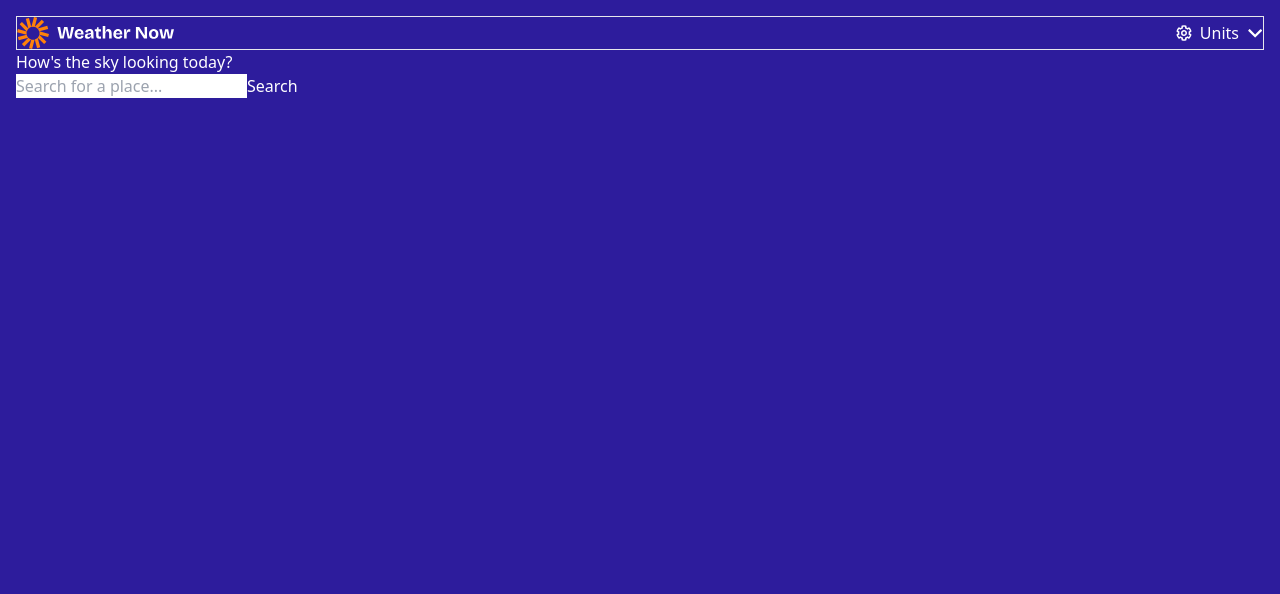
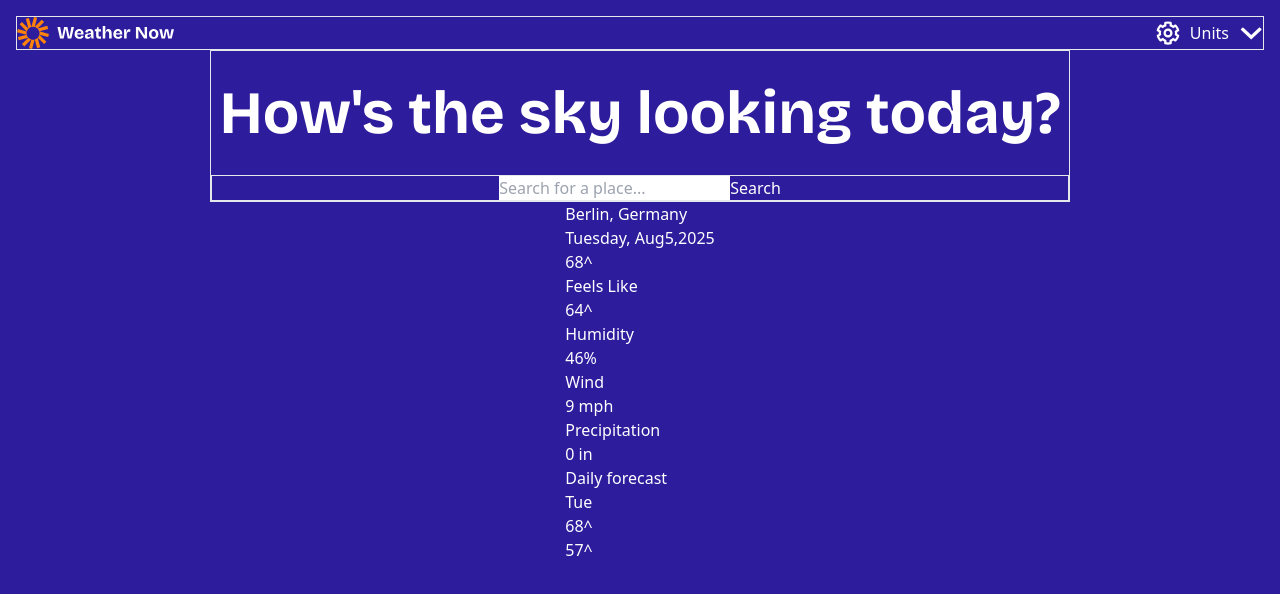
Before and after one commit to ASHISHBISHT-gi/weather_api, a React (Vite) app: page / in a window 1280 px wide. Shown: the top 594 px of the page. Built offline with nearby package versions, Linux system fonts and the light colour scheme.

Commit message:
added_layout_component

```diff
--- a/package.json
+++ b/package.json
@@ -10,6 +10,7 @@
     "preview": "vite preview"
   },
   "dependencies": {
+    "openmeteo": "^1.2.3",
     "react": "^19.2.8",
     "react-dom": "^19.2.8"
   },
--- a/src/App.tsx
+++ b/src/App.tsx
@@ -1,17 +1,20 @@
 //App.tsx
+import { fetchWeatherApi } from "openmeteo";
+import { useRef } from "react";
+const url = "https://api.open-meteo.com/v1/forecast";
 
 // feature: Header
 function Header(){
   return(
     <header>
       <ul  className="flex justify-between border">
-        <li><img className="w-[80%]" src="./assets/images/logo.svg" alt="logo"/></li>
+        <li><img className="w-[80%] min-w-[131px]" src="./assets/images/logo.svg" alt="logo"/></li>
 
         {/* right side */}
-        <li className="flex  items-center gap-2">
-          <img className="w-[1rem]" src="./assets/images/icon-units.svg" alt="setting"/>
+        <li className="flex  items-center gap-2.5">
+          <img className="w-[1.5rem] min-w-[8px]" src="./assets/images/icon-units.svg" alt="setting"/>
           <p>Units</p>
-          <img className="w-[1rem]" src="./assets/images/icon-dropdown.svg" alt="dropdown"/>
+          <img className="w-[1.5rem] min-w-[8px]" src="./assets/images/icon-dropdown.svg" alt="dropdown"/>
         </li>
       </ul>
     </header>
@@ -19,23 +22,123 @@ function Header(){
 }
 // feature: search
 function Search(){
+  const search_url: string = "https://geocoding-api.open-meteo.com/v1/search?name="
+  // search place
+  const submitHandler = async (e)=>{
+      e.preventDefault();
+      const clientData = new FormData(e.target);
+      console.log("clientData is ",clientData);
+      // const response = await fetch(search_url)
+  }
   return(
-    <>
-    <h1>How's the sky looking today?</h1>
-    <form method="GET" action="http://192.168.1.10:1234/">
-      <input type="search" placeholder="Search for a place..."/>
-      <button>Search</button>
-    </form>
-    </>
+    // container
+    <div className="border text-center box-border ">
+      {/* heading and search input */}
+      <h1 className="text-6xl font-[dmsans] box-border px-[0.5rem]
+      my-[2rem]">How's the sky looking today?</h1>
+      <form onSubmit={submitHandler} className="border">
+        <input className="text-black" type="search" placeholder="Search for a place..."/>
+        <button>Search</button>
+      </form>
+    </div>
   )
 }
+
+// feature: country_info
+function Country(){
+  return(
+    <div>
+      {/* country info and weather */}
+      <section>
+        <div>
+          <h2>Berlin, Germany</h2>
+          <p>Tuesday, Aug5,2025</p>
+        </div>
+        <h1>68^</h1>
+      </section>
+
+      {/* country weather attributes */}
+      <section>
+        <div>
+          <p>Feels Like</p>
+          <h2>64^</h2>
+        </div>
+        <div>
+          <p>Humidity</p>
+          <h2>46%</h2>
+        </div>
+        <div>
+          <p>Wind</p>
+          <h2>9 mph</h2>
+        </div>
+        <div>
+          <p>Precipitation</p>
+          <h2>0 in</h2>
+        </div>
+      </section>
+    </div>
+  )
+}
+
+// feature: daily_forecast
+function Forecast(){
+  return(
+    <div>
+      <h3>Daily forecast</h3>
+      {/* week_forecast */}
+      <section>
+        { /* task: for loop to display weeks data */ }
+        <div>
+          <p>Tue</p>
+          {/* <img src="" alt="" /> */}
+          <div>
+            <p>68^</p>
+            <p>57^</p>
+          </div>
+        </div>
+      </section>
+    </div>
+  )
+}
+
+// feature: display_left
+function Display_left(){
+  return(
+    <div>
+      <Country></Country>
+      <Forecast></Forecast>
+    </div>
+  )
+}
+// feature: display_right
+function Display_right(){
+  return(
+    <div>
+
+    </div>
+  )
+}
+
+// feature: display
+function Display(){
+  return(
+    <div>
+        <Display_left></Display_left>
+        <Display_right></Display_right>
+    </div>
+  )
+}
+
 // feature: App
 export default function App(){
   return<>
   <main className="bg-[hsl(248,70%,36%)] min-h-[100dvh] text-white box-border
   px-[1rem] pt-[1rem] pb-[2rem]">
     <Header></Header>
-    <Search></Search>
+    <div className="flex flex-col items-center">
+      <Search></Search>
+      <Display></Display>
+    </div>
   </main>
   </>
 }
--- a/src/weather.css
+++ b/src/weather.css
@@ -2,3 +2,8 @@
 @tailwind base;
 @tailwind components;
 @tailwind utilities;
+
+@font-face {
+    font-family: "dmsans";
+    src: url("../assets/fonts/Bricolage_Grotesque/static/BricolageGrotesque-Bold.ttf");
+}
--- a/tailwind.config.js
+++ b/tailwind.config.js
@@ -1,11 +1,16 @@
 /** @type {import('tailwindcss').Config} */
+import { fontFamily } from "tailwindcss/defaultTheme";
 export default {
   content: [
     "./src/*.{js,ts,jsx,tsx}",
     "./index.html",
   ],
   theme: {
-    extend: {},
+    extend: {
+      fontFamily:{
+        dmsans:["dmsans",null],
+    },
   },
   plugins: [],
 }
+}
```
Also changed, not shown: 1 other file (tests, documents, lock files or other folders).
